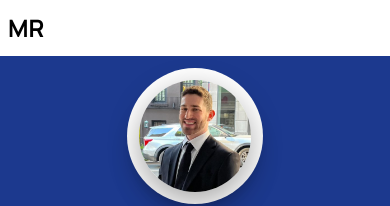
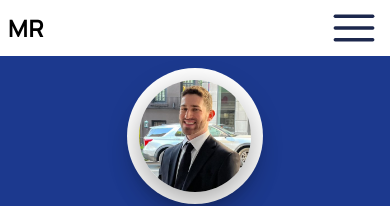
Before and after one commit to matthewrichards234/Personal_Website, a React (Vite) app: page /about in a window 390 px wide. Shown: the top 206 px of the page. Built offline with nearby package versions, Linux system fonts and the light colour scheme.

Commit message:
style navbar based on responsive design.

```diff
--- a/src/components/Navbar.tsx
+++ b/src/components/Navbar.tsx
@@ -7,7 +7,6 @@ const Navbar = () => {
       className="font-manrope
                   font-normal
                   text-[22px]
-                  pt-2.5
                   h-14
                   sticky
                   top-0
@@ -16,27 +15,36 @@ const Navbar = () => {
     >
       {/* Mobile view */}
       <div className="block md:hidden">
-        {" "}
         <nav
           className="flex
                     flex-row
+                    justify-between
+                    items-center
                   "
         >
-          <div className="pl-2">
           <NavLink to="/">
             <p
-                className="font-bold
+              className="
+                        font-bold
                         text-[24px]
-              transform
-              transition-transform
-              duration-400
-              ease-in-out
-              hover:scale-130"
+                        ml-2
+                        "
             >
               MR
             </p>
           </NavLink>
-          </div>
+          <button
+            className="mr-2"
+            onClick={() => {
+              console.log("I've been clicked.");
+            }}
+          >
+            <img
+              src={hamburgerMenuIcon}
+              alt="hamburger icon"
+              className="size-14"
+            />
+          </button>
         </nav>
       </div>
       {/* Desktop view */}
@@ -44,6 +52,7 @@ const Navbar = () => {
         <nav
           className="flex
                   flex-row
+                  pt-2.5
                   "
         >
           <div className="pl-2">
```
Lines whose indentation alone changed are shown as unchanged.
